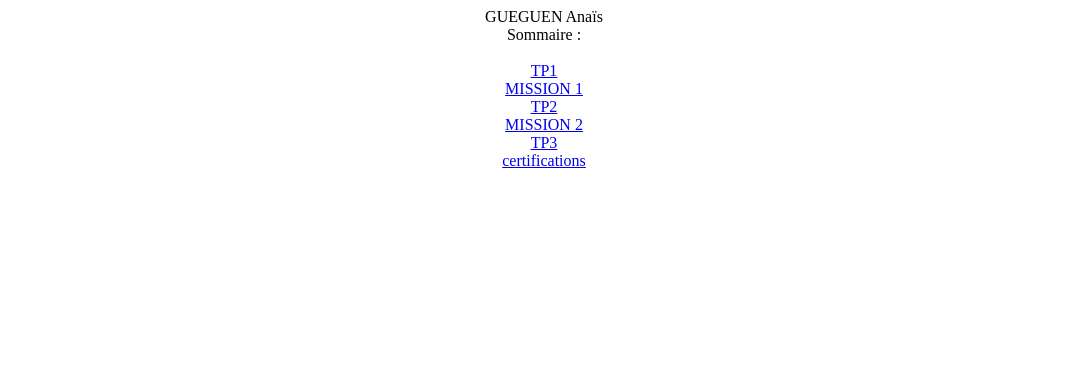
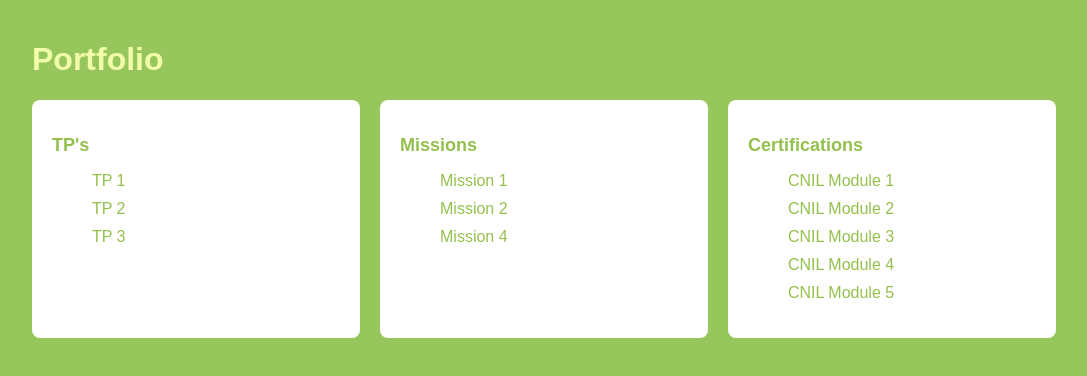
Before and after one commit to Pachin-ko/Portfolio, a plain HTML site: page index.html in a window 1280 px wide. Shown: the whole page, without its empty margins (96-1183 px from the left). Drawn offline with Linux system fonts and the light colour scheme.

Commit message:
Add files via upload

```diff
--- /dev/null
+++ b/homepage.css
@@ -0,0 +1,53 @@
+body {
+    margin: 0;
+    padding: 0;
+    box-sizing: border-box;
+    font-family: Arial, sans-serif;
+    background: rgb(151,199,92)
+}
+
+.container {
+    width: 80%;
+    margin: 0 auto;
+    padding: 20px;
+}
+
+h1 {
+    text-align: left;
+    color: #f2fdaa;
+}
+
+.grid-container {
+    display: grid;
+    grid-template-columns: repeat(3, 1fr);
+    gap: 20px;
+}
+
+.module {
+    background-color: white;
+    padding: 20px;
+    border-radius: 8px;
+}
+
+.module h2 {
+    color: #94c04d;
+    font-size: 18px;
+    margin-bottom: 15px;
+}
+
+.module ul {
+    list-style-type: none;
+}
+
+.module ul li {
+    margin-bottom: 10px;
+}
+
+.module ul li a {
+    text-decoration: none;
+    color: #94c04d;
+}
+
+.module ul li a:hover {
+    text-decoration: underline;
+}
--- a/index.html
+++ b/index.html
@@ -3,17 +3,41 @@
 <head>
     <meta charset="UTF-8">
     <meta name="viewport" content="width=device-width, initial-scale=1.0">
-    <title>Document</title>
+    <title>GUEGUEN Anais Portfolio</title>
+    <link rel="stylesheet" href="homepage.css">
 </head>
-<center><body>
-    GUEGUEN Anaïs <br>
-    Sommaire : <br><br>
-    <a href="tp1/">TP1</a> <br>
-    <a href="mission 1/">MISSION 1</a><br>
-    <a href="tp2/">TP2</a><br>
-    <a href="mission 2/">MISSION 2</a><br>
-    <a href="tp3/"> TP3</a><br>
-    <a href="certifications/"> certifications</a>
+<body>
+<div class="container">
+    <h1>Portfolio</h1>
+    <div class="grid-container">
+        <div class="module">
+            <h2>TP's</h2>
+            <ul>
+                <li><a href="tp1/"> TP 1</a></li>
+                <li><a href="tp2"> TP 2</a></li>
+                <li><a href="tp3"> TP 3</a></li>
+            </ul>
+        </div>
+        <div class="module">
+            <h2> Missions</h2>
+            <ul>
+                <li><a href="mission 1/"> Mission 1</a></li>
+                <li><a href="mission 2/"> Mission 2</a></li>
+                <li><a href="mission 4/"> Mission 4</a></li>
+            </ul>
+        </div>
+        <div class="module">
+            <h2> Certifications</h2>
+            <ul>
+                <li><a href="certifications/Certificat_Module 1.pdf" target="_blank"> CNIL Module 1</a></li>
+                <li><a href="certifications/Certificat_Module 2.pdf" targe="_blank"> CNIL Module 2</a></li>
+                <li><a href="certifications/Certificat_Module 3.pdf" target="_blank"> CNIL Module 3</a></li>
+                <li><a href="certifications/Certificat_Module 4.pdf" target="_blank"> CNIL Module 4</a></li>
+                <li><a href="#"> CNIL Module 5</a></li>
+            </ul>
+        </div>
+</div>
 
-</body></center>
+
+</body>
 </html>
```
